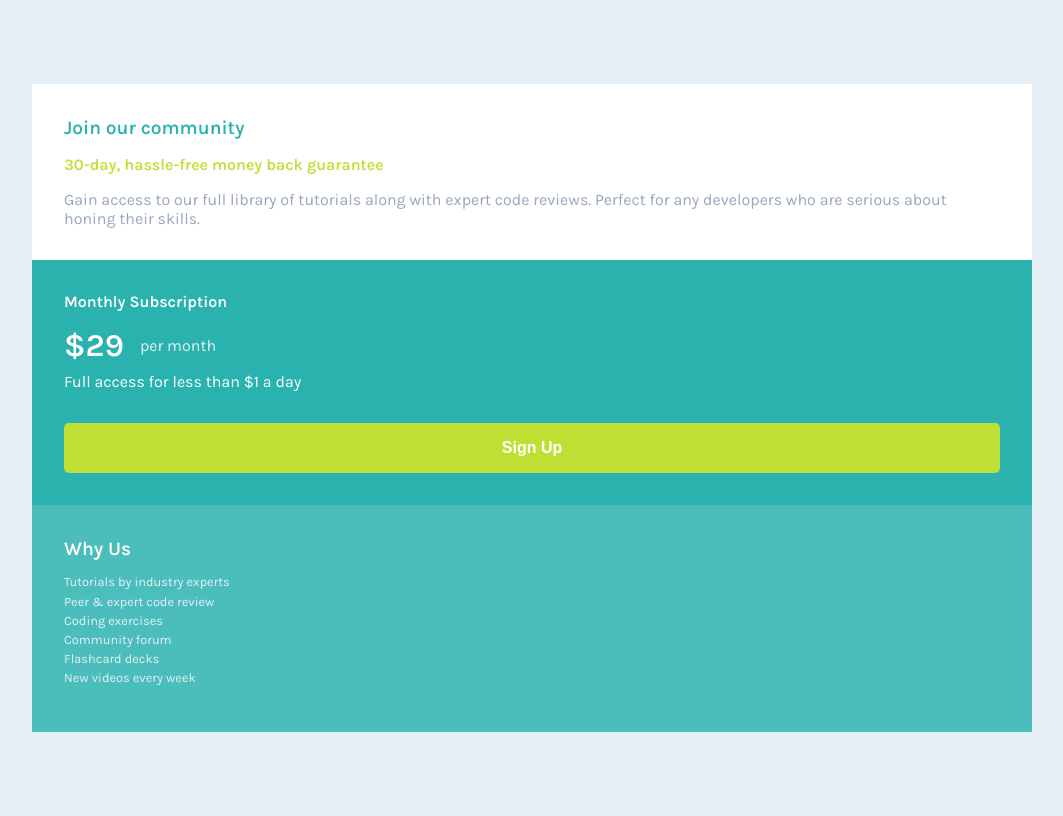
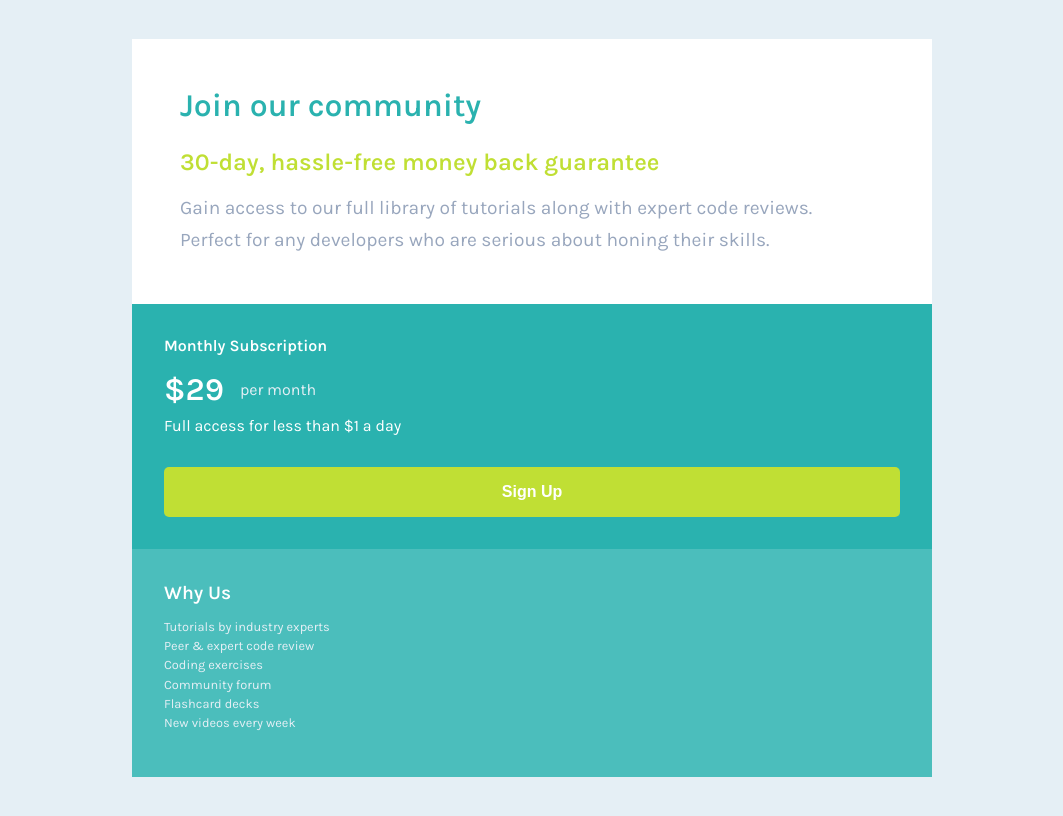
Before and after one commit to KristianDunne/single-price-grid-component, a plain HTML site: page index.html in a window 1280 px wide. Shown: the whole page, without its empty margins (108-1171 px from the left). Drawn offline with Linux system fonts and the light colour scheme.

Commit message:
Style the top section card for desktop screen sizes
fixup

```diff
--- a/style.css
+++ b/style.css
@@ -116,10 +116,30 @@ body {
  @media only screen and (min-width : 768px) {
 
     .container {
-        max-width: 1000px;
+        max-width: 800px;
         justify-content: center;
         padding: 0;
         margin: 0 auto;
     }
 
+    .top-section {
+        padding: 3rem;
+        padding-right: 5rem;
+    }
+
+    .top-section .heading {
+        font-size: 2rem;
+    }
+
+    .top-section .sub-heading {
+        font-size: 1.5rem;
+        margin-top: 1.5rem;
+        font-size: 1.5rem;
+    }
+
+    .top-section .copy {
+        font-size: 1.2rem;
+        line-height: 2rem;
+    }
+
 }
```
